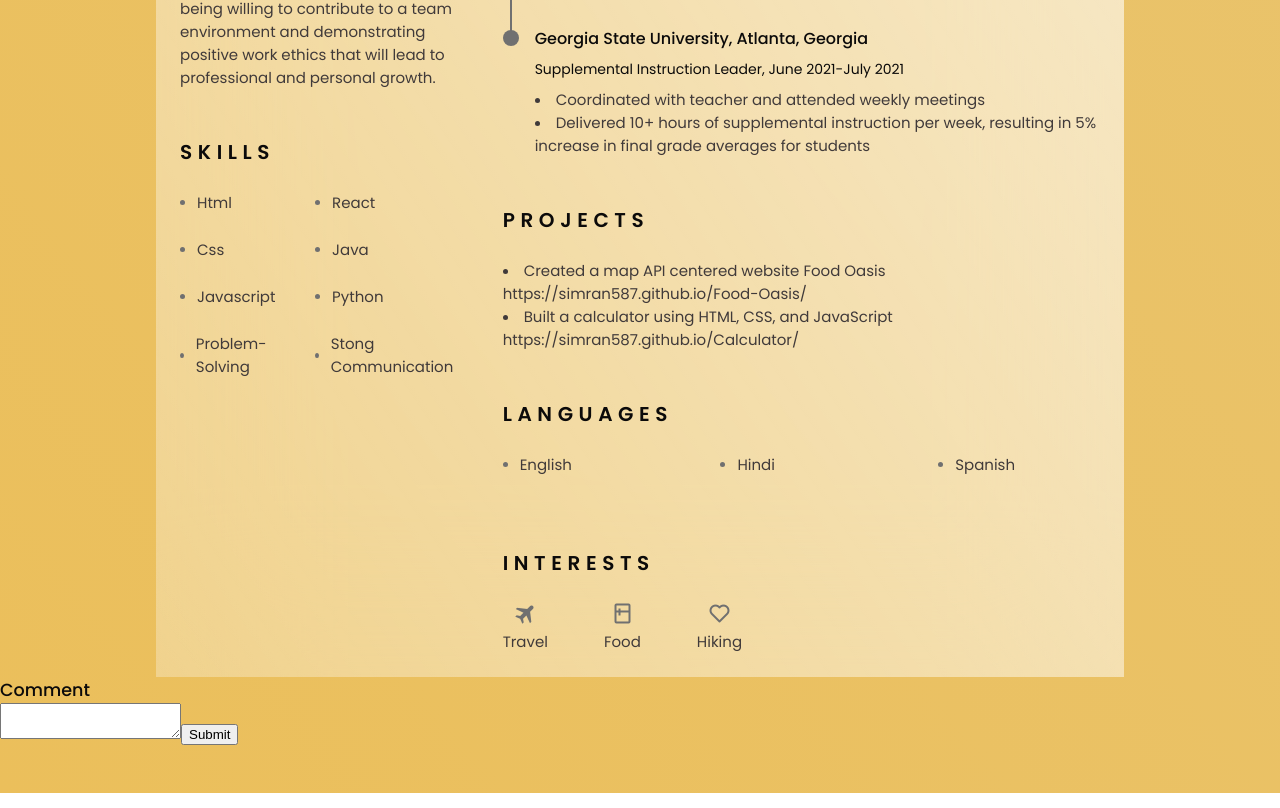
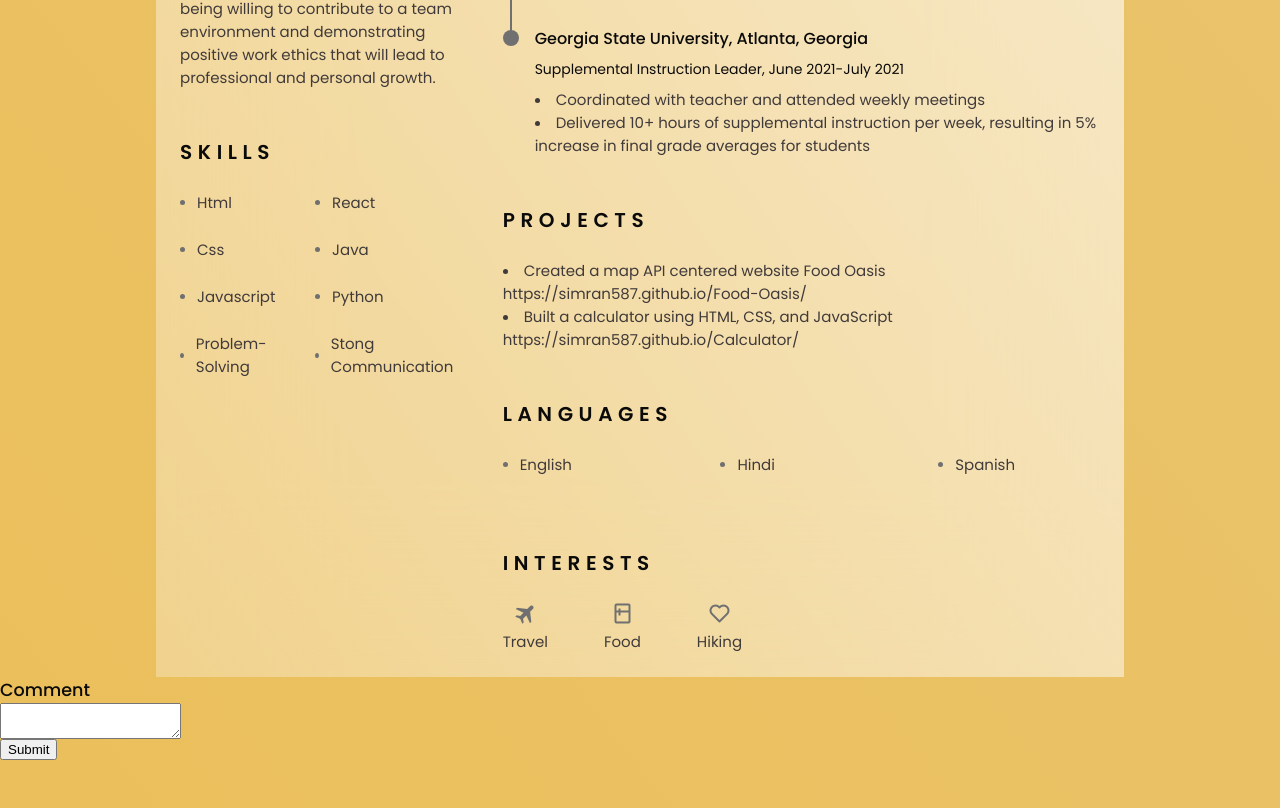
Before and after one commit to simran587/my-resume, a React (Create React App) app: page / in a window 1280 px wide. Shown: the part 804-1612 px from the top of the page. Built offline with nearby package versions, Linux system fonts and the light colour scheme.

Commit message:
Update index.css

```diff
--- a/src/index.css
+++ b/src/index.css
@@ -599,4 +599,20 @@ img {
     column-gap: 3.5rem;
   }
 
+  .comment-flexbox {
+    display: flex;
+    flex-direction: column;
+    align-items: flex-start;
+  }
+
+  .comment-container {
+    height: 75px;
+    width: 465px;
+    background-color: #ffffff;
+    border-radius: 5px;
+    margin: 10px 0;
+    word-break: break-all;
+  }
+
+
 }
```
